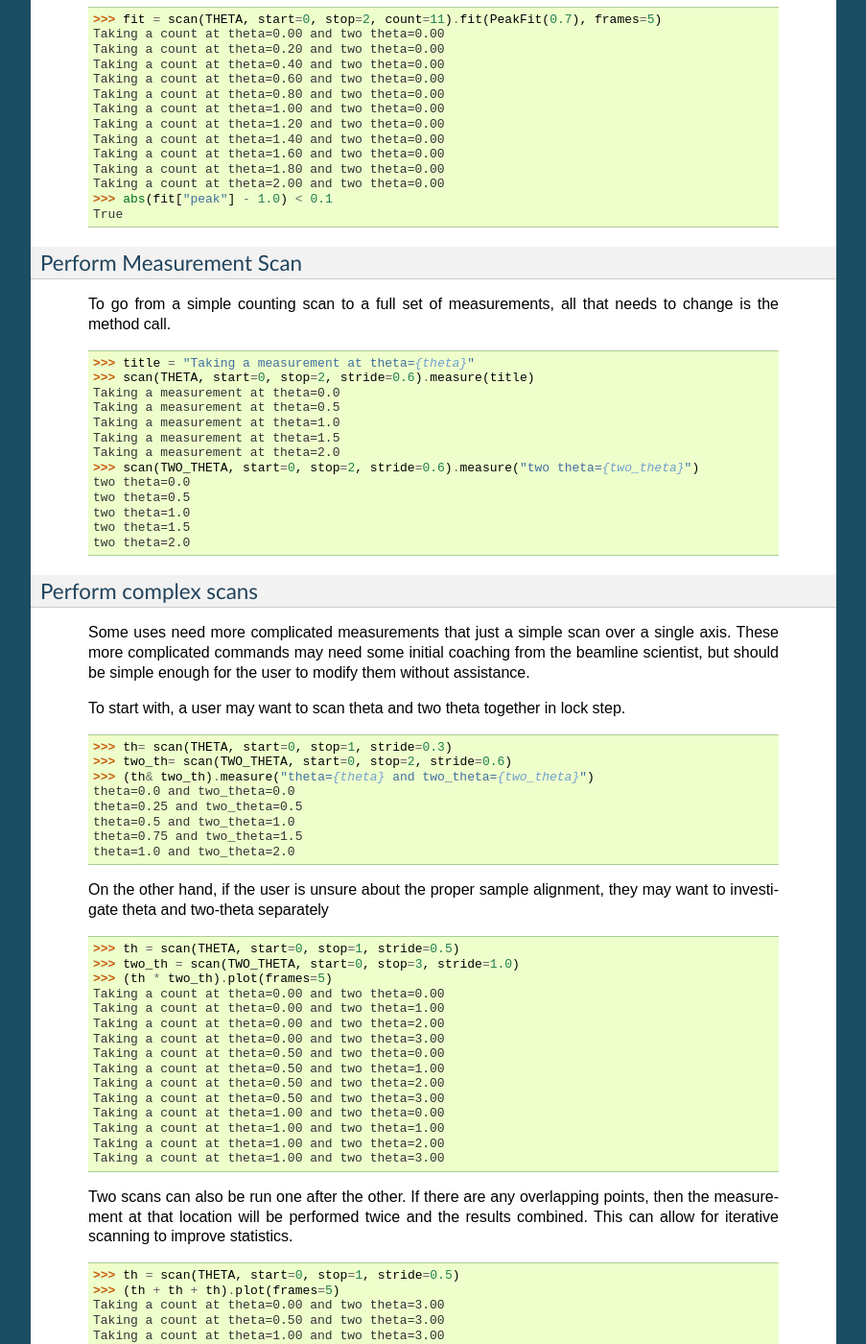
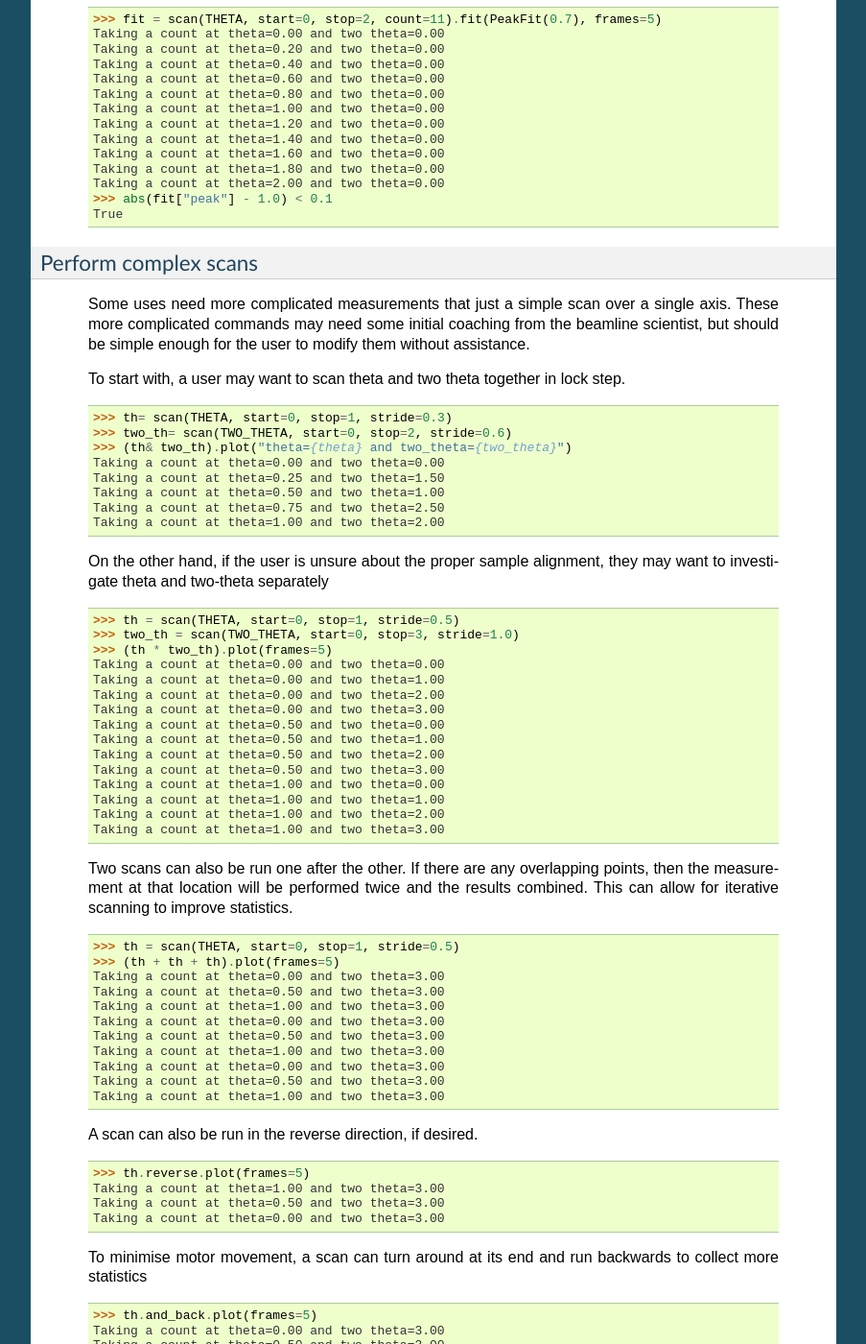
Before and after one commit to PyGenie-Scans/Scans, a Sphinx documentation site: the page built from doc/source/tutorial.rst, in a window 1280 px wide and 1400 px high, scrolled down 4062 px. Shown: the whole window at 96% size, without its empty margins (198-1101 px from the left). Built offline with Sphinx 7.4.7, drawn with Linux system fonts in a browser that asks for light colours; some of the changed text lies outside the part shown.

Commit message:
Remove measure function

```diff
--- a/doc/source/tutorial.rst
+++ b/doc/source/tutorial.rst
@@ -235,26 +235,6 @@ Perform Fits
   >>> abs(fit["peak"] - 1.0) < 0.1
   True
 
-Perform Measurement Scan
-------------------------
-
-  To go from a simple counting scan to a full set of measurements, all
-  that needs to change is the method call.
-
-  >>> title = "Taking a measurement at theta={theta}"
-  >>> scan(THETA, start=0, stop=2, stride=0.6).measure(title)
-  Taking a measurement at theta=0.0
-  Taking a measurement at theta=0.5
-  Taking a measurement at theta=1.0
-  Taking a measurement at theta=1.5
-  Taking a measurement at theta=2.0
-  >>> scan(TWO_THETA, start=0, stop=2, stride=0.6).measure("two theta={two_theta}")
-  two theta=0.0
-  two theta=0.5
-  two theta=1.0
-  two theta=1.5
-  two theta=2.0
-
 
 Perform complex scans
 ---------------------
@@ -269,12 +249,12 @@ Perform complex scans
 
   >>> th= scan(THETA, start=0, stop=1, stride=0.3)
   >>> two_th= scan(TWO_THETA, start=0, stop=2, stride=0.6)
-  >>> (th& two_th).measure("theta={theta} and two_theta={two_theta}")
-  theta=0.0 and two_theta=0.0
-  theta=0.25 and two_theta=0.5
-  theta=0.5 and two_theta=1.0
-  theta=0.75 and two_theta=1.5
-  theta=1.0 and two_theta=2.0
+  >>> (th& two_th).plot("theta={theta} and two_theta={two_theta}")
+  Taking a count at theta=0.00 and two theta=0.00
+  Taking a count at theta=0.25 and two theta=1.50
+  Taking a count at theta=0.50 and two theta=1.00
+  Taking a count at theta=0.75 and two theta=2.50
+  Taking a count at theta=1.00 and two theta=2.00
 
   On the other hand, if the user is unsure about the proper sample
   alignment, they may want to investigate theta and two-theta separately
```
Also changed, not shown: Changelog.md (+2 -0 lines), doc/source/instrument.rst (+1 -16 lines), 4 other files.
